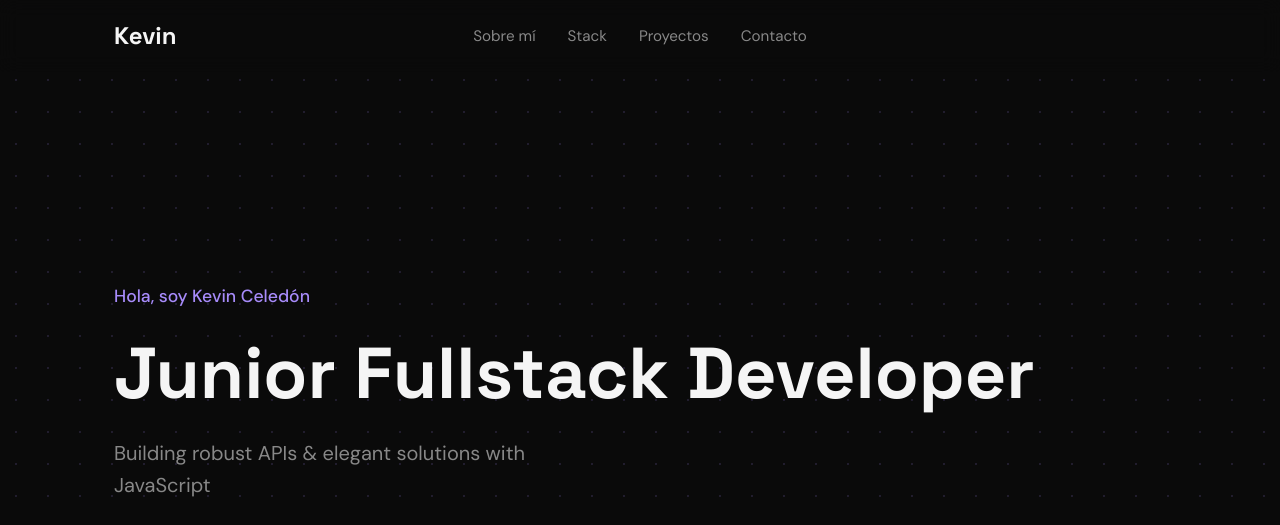
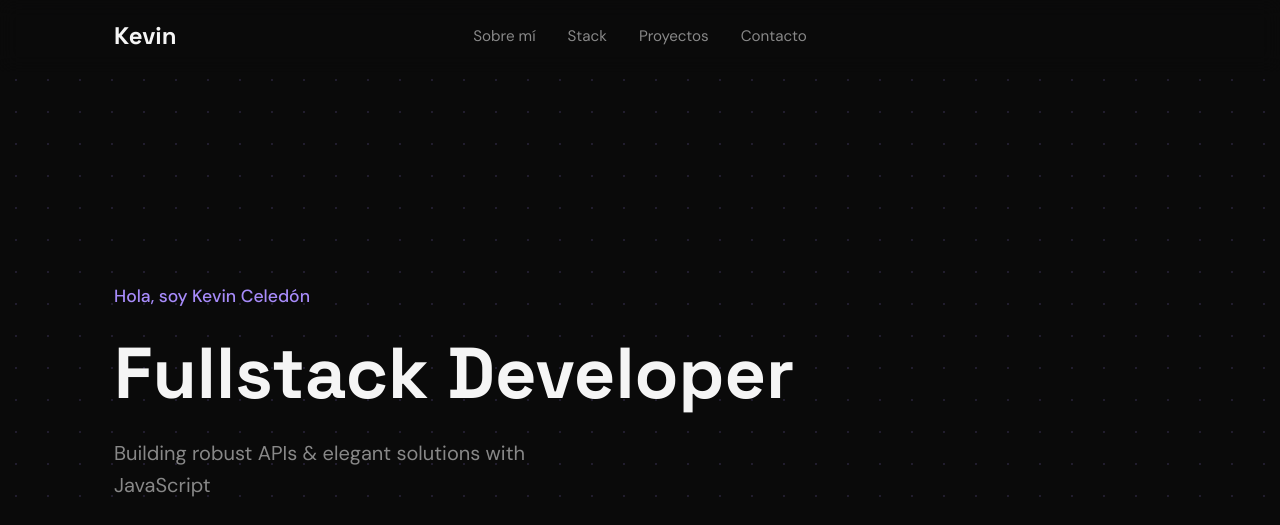
Before and after one commit to kevynceledon-ui/mi_Portafolio, a plain HTML site: page index.html in a window 1280 px wide. Shown: the top 525 px of the page. Drawn offline with Linux system fonts and the light colour scheme.

Commit message:
Reparación de sintaxis

```diff
--- a/index.html
+++ b/index.html
@@ -31,7 +31,7 @@
         <section class="hero">
             <div class="container">
                 <p class="hero-greeting">Hola, soy Kevin Celedón</p>
-                <h1 class="hero-title">Junior Fullstack Developer</h1>
+                <h1 class="hero-title">Fullstack Developer</h1>
                 <p class="hero-tagline">Building robust APIs & elegant solutions with JavaScript</p>
                 <div class="hero-cta">
                     <a href="#projects" class="btn btn-primary">Ver proyectos</a>
```
Also changed, not shown: assets/img/Captura de pantalla 2026-01-08 144721.png (deleted), assets/img/Captura de pantalla 2026-01-08 144800.png (deleted), assets/img/Captura de pantalla 2026-01-08 144821.png (deleted).
